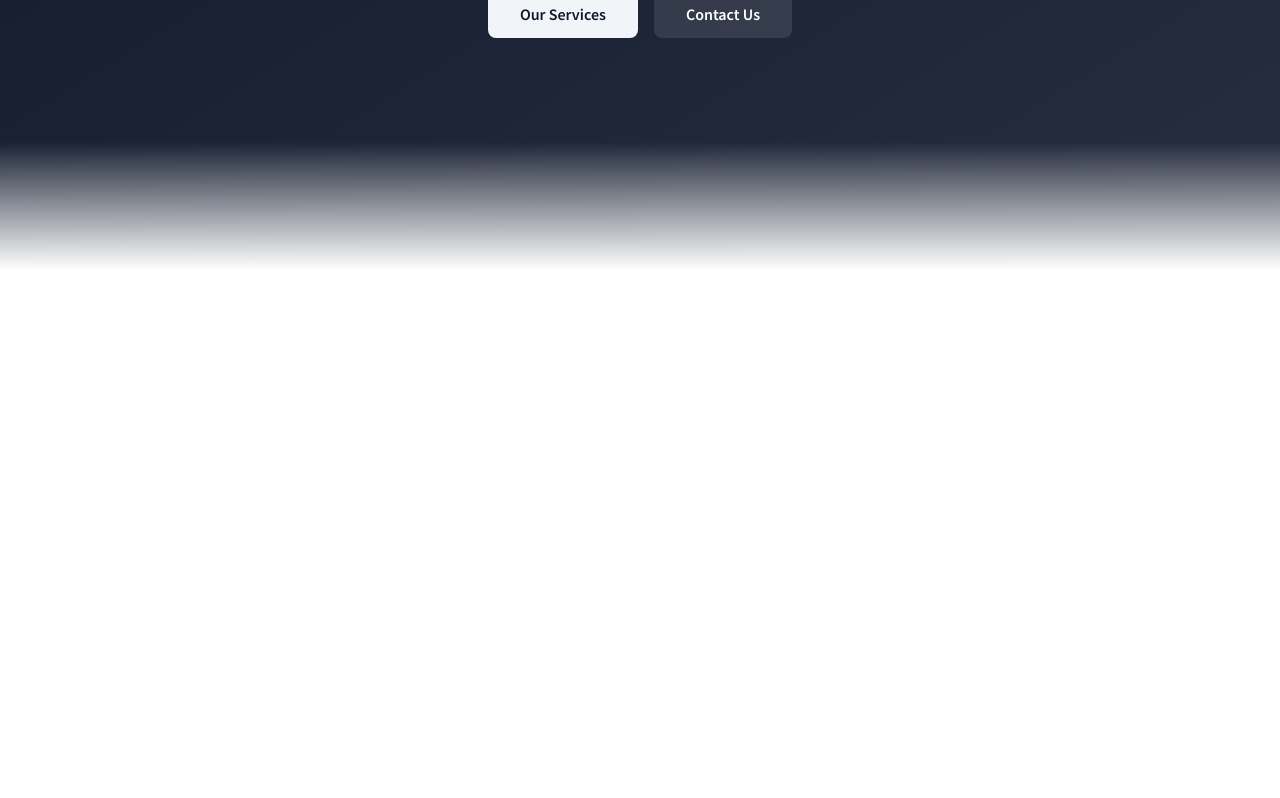
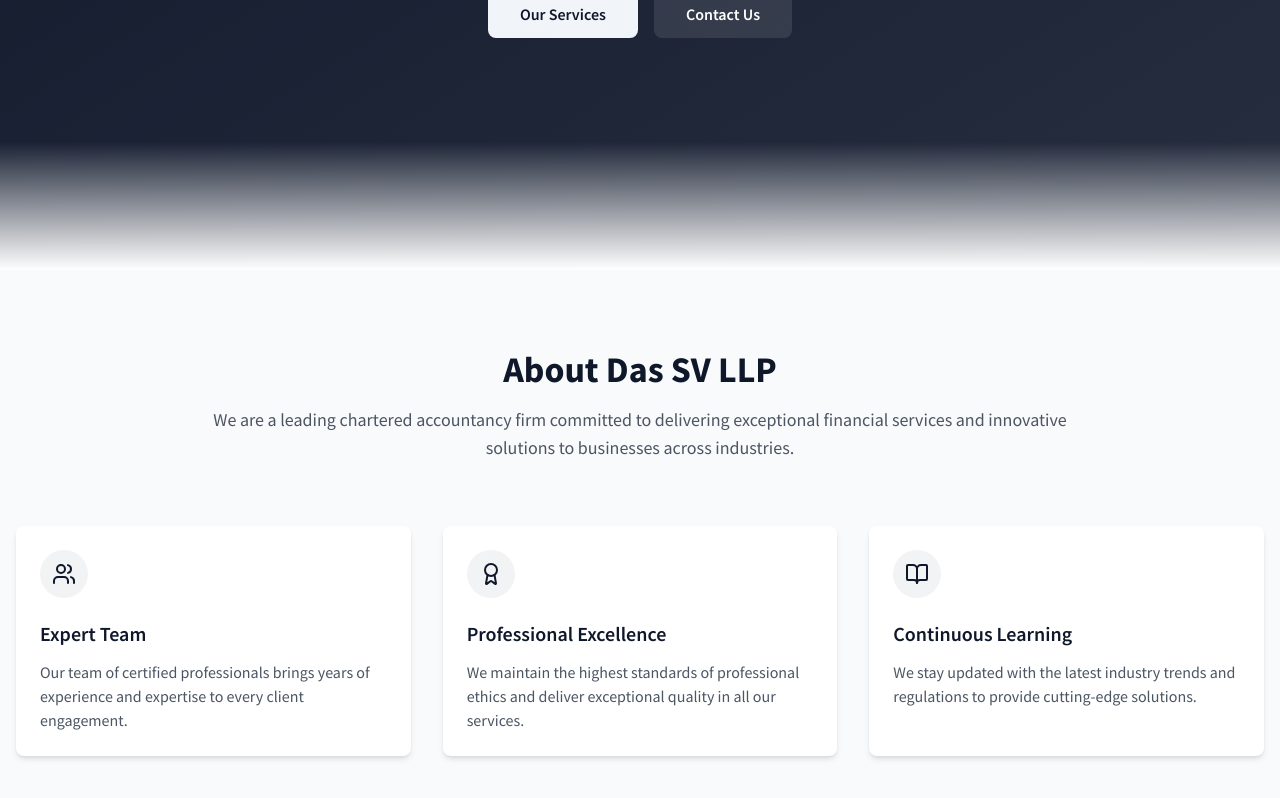
Before and after one commit to SreehariJayaraj/DASSV-LLP, a React (Vite) app: page / in a window 1280 px wide. Shown: the part 530-1328 px from the top of the page. Before the commit the page ends 800 px from the top, so only its background shows below. Built offline with nearby package versions, Linux system fonts and the light colour scheme.

Commit message:
Improve "About" Section & Scrolling
Added functionality to scroll to the "About" section when the corresponding link is clicked.  Improved the styling and content of the "About" section.

```diff
--- /dev/null
+++ b/src/components/About.tsx
@@ -0,0 +1,62 @@
+
+import { motion } from "framer-motion";
+import { Award, BookOpen, Users } from "lucide-react";
+
+export const About = () => {
+  return (
+    <section id="about" className="py-20 bg-gray-50">
+      <div className="container mx-auto px-4">
+        <motion.div
+          initial={{ opacity: 0, y: 20 }}
+          whileInView={{ opacity: 1, y: 0 }}
+          viewport={{ once: true }}
+          transition={{ duration: 0.8 }}
+          className="max-w-4xl mx-auto text-center mb-16"
+        >
+          <h2 className="text-3xl md:text-4xl font-bold text-primary mb-4">About Das SV LLP</h2>
+          <p className="text-lg text-gray-600 mb-8">
+            We are a leading chartered accountancy firm committed to delivering exceptional financial services
+            and innovative solutions to businesses across industries.
+          </p>
+        </motion.div>
+
+        <div className="grid md:grid-cols-3 gap-8">
+          {features.map((feature, index) => (
+            <motion.div
+              key={feature.title}
+              initial={{ opacity: 0, y: 20 }}
+              whileInView={{ opacity: 1, y: 0 }}
+              viewport={{ once: true }}
+              transition={{ duration: 0.5, delay: index * 0.2 }}
+              className="bg-white p-6 rounded-lg shadow-md"
+            >
+              <div className="mb-4 inline-block p-3 bg-primary/5 rounded-full">
+                {feature.icon}
+              </div>
+              <h3 className="text-xl font-semibold mb-3 text-primary">{feature.title}</h3>
+              <p className="text-gray-600">{feature.description}</p>
+            </motion.div>
+          ))}
+        </div>
+      </div>
+    </section>
+  );
+};
+
+const features = [
+  {
+    title: "Expert Team",
+    description: "Our team of certified professionals brings years of experience and expertise to every client engagement.",
+    icon: <Users className="w-6 h-6 text-primary" />,
+  },
+  {
+    title: "Professional Excellence",
+    description: "We maintain the highest standards of professional ethics and deliver exceptional quality in all our services.",
+    icon: <Award className="w-6 h-6 text-primary" />,
+  },
+  {
+    title: "Continuous Learning",
+    description: "We stay updated with the latest industry trends and regulations to provide cutting-edge solutions.",
+    icon: <BookOpen className="w-6 h-6 text-primary" />,
+  },
+];
--- a/src/components/Navbar.tsx
+++ b/src/components/Navbar.tsx
@@ -36,11 +36,22 @@ export const Navbar = () => {
   );
 };
 
-const NavLink = ({ href, children }: { href: string; children: React.ReactNode }) => (
+const NavLink = ({ href, children }: { href: string; children: React.ReactNode }) => {
+  const handleClick = (e: React.MouseEvent<HTMLAnchorElement>) => {
+    e.preventDefault();
+    const element = document.querySelector(href);
+    if (element) {
+      element.scrollIntoView({ behavior: "smooth", block: "start" });
+    }
+  };
+
+  return (
     <a
       href={href}
+      onClick={handleClick}
       className="text-primary hover:text-secondary transition-colors font-medium"
     >
       {children}
     </a>
   );
+};
--- a/src/pages/Index.tsx
+++ b/src/pages/Index.tsx
@@ -1,12 +1,14 @@
 
 import { Navbar } from "@/components/Navbar";
 import { Hero } from "@/components/Hero";
+import { About } from "@/components/About";
 
 const Index = () => {
   return (
     <div className="min-h-screen bg-white">
       <Navbar />
       <Hero />
+      <About />
     </div>
   );
 };
```
Lines whose indentation alone changed are shown as unchanged.
